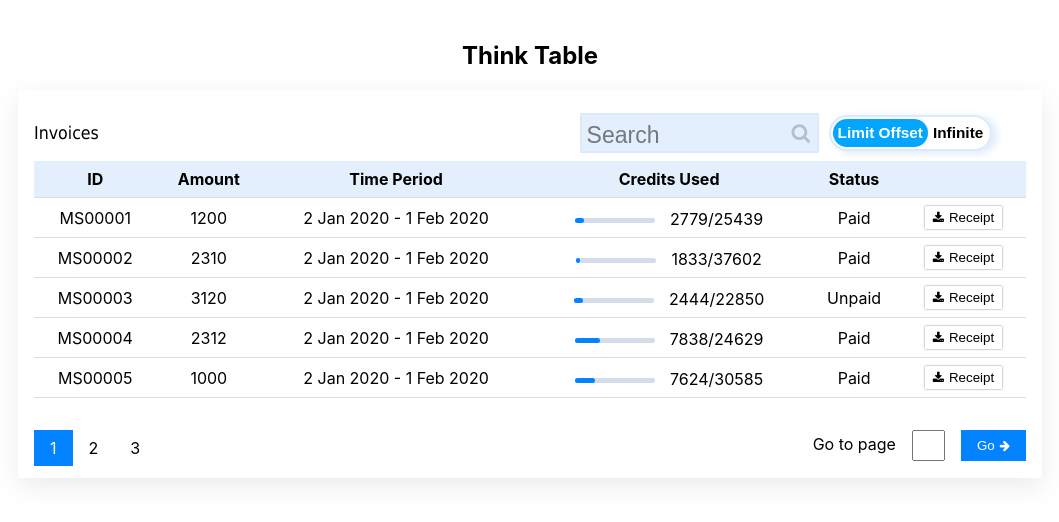
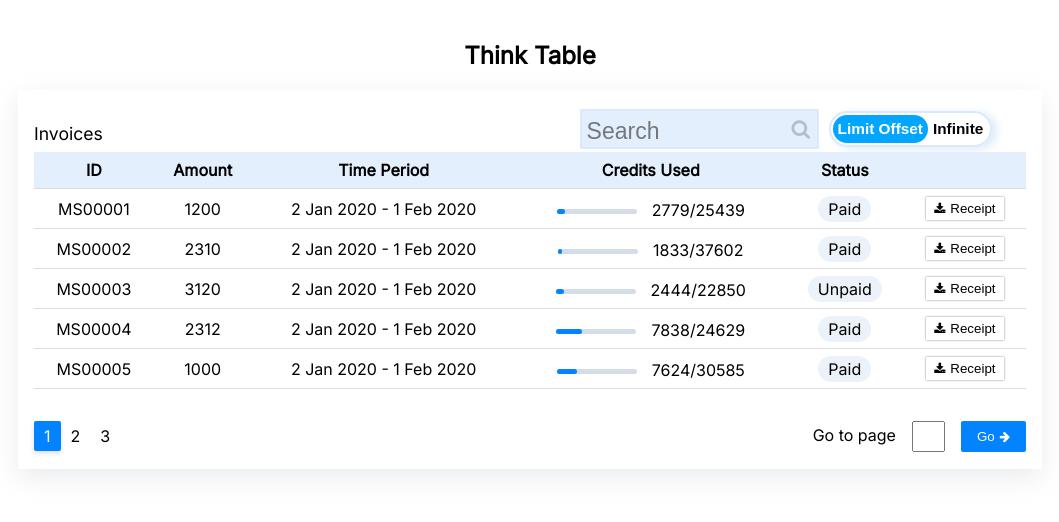
Before and after one commit to ThinkJs-Pvt-LTD/think-table, a React (Create React App) app: page / in a window 1280 px wide. Shown: the top 522 px of the page, without its empty margins (131-1190 px from the left). Built offline with nearby package versions, Linux system fonts and the light colour scheme.

Commit message:
popup modal/ pagination css updates

```diff
--- a/public/index.html
+++ b/public/index.html
@@ -26,6 +26,8 @@
       Learn how to configure a non-root public URL by running `npm run build`.
     -->
     <title>Think Table</title>
+    <link rel="preconnect" href="https://fonts.gstatic.com">
+    <link href="https://fonts.googleapis.com/css2?family=Inter:wght@200;300;400&display=swap" rel="stylesheet">
   </head>
   <body>
     <noscript>You need to enable JavaScript to run this app.</noscript>
--- a/src/App.css
+++ b/src/App.css
@@ -1,5 +1,5 @@
-.App {
-  /* text-align: center; */
+body{
+  font-family: 'Inter', sans-serif;
 }
 
 .App-logo {
--- a/src/commons/PopUp/PopUp.css
+++ b/src/commons/PopUp/PopUp.css
@@ -11,7 +11,7 @@
 
   .box {
     position: relative;
-    width: 50%;
+    width: 548px;
     margin: 0 auto;
     height: auto;
     max-height: 70vh;
--- a/src/components/Dashbaord/Dashboard.css
+++ b/src/components/Dashbaord/Dashboard.css
@@ -34,6 +34,9 @@
   .nav-search {
     width: 50%;
   }
+}
+table{
+  font-family: Inter;
 }
 th {
   /* text-align: left; */
@@ -82,6 +85,11 @@ td {
   height: 5px;
   border-radius: 10px;
 }
+.pay-status{
+  background: #ECF2F9;
+  border-radius: 15px;
+  padding: 3px 10px;
+}
 .loading-messsage{
   text-align: center;
   margin-top: 10px;
@@ -93,15 +101,15 @@ td {
 .pop-up-block {
   display: flex;
   flex-direction: column;
-  /* border: 1px solid black; */
-  height: 100px;
   justify-content: space-around;
+  margin: 1.25rem 0 ;
 }
 .style-text {
   font-weight: 540;
   font-size: 1.1rem;
-  font-family: Tahoma;
+  font-family: 'Inter', sans-serif;
   justify-content: space-around;
+  margin-bottom: 8px;
 }
 .style-text-input {
   padding: 7px;
@@ -110,30 +118,31 @@ td {
   font-size: 1.1rem;
   font-family: Tahoma;
   position: relative;
-  background-color: rgb(227, 239, 252);
+  background-color: #ECF2F9;
 }
 .footer-buttons {
-  position: relative;
-  left: 61.1%;
-  width: 40%;
-  display: flex;
-  justify-content: space-around;
+  float: right;
 }
 .updateButton {
-  background-color: rgb(2, 166, 255);
-  color: white;
-  font-size: 22px;
-  font-weight: 800;
-  position: relative;
+  background: #0381FA;
   border: none;
+  color: #fff;
+  padding: 7px 8px 7px 8px;
+  margin-left: 10px;
+  font-weight: 600;
+  font-size: 18px;
   cursor: pointer;
 }
 .cancle-button {
-  padding: 7px;
-  background-color: white;
-  font-size: 22px;
-  font-weight: 800;
-  border: 2px solid rgb(219, 234, 250);
+  background: #fff;
+  border: none;
+  color: #111;
+  padding: 7px 8px 7px 8px;
+  background: #FDFEFF;
+  border: 1px solid #D3DDE9;
+  box-shadow: 0px 1px 3px rgba(0, 52, 102, 0.06), 0px 1px 2px rgba(0, 52, 102, 0.12);
+  font-weight: 600;
+  font-size: 18px;
   cursor: pointer;
 }
 
--- a/src/components/DataTable/index.js
+++ b/src/components/DataTable/index.js
@@ -55,7 +55,7 @@ const DataTable = (props) => {
                                     </span>
                                 </td>
                                 <td>
-                                    {user.invoicePaymentStatus ? user.invoicePaymentStatus : "-"}
+                                    <span className="pay-status">{user.invoicePaymentStatus ? user.invoicePaymentStatus : "-"}</span>
                                 </td>
                                 <td>
                                     <button className="recipt-btn">
--- a/src/components/Pagination/Pagination.css
+++ b/src/components/Pagination/Pagination.css
@@ -5,13 +5,15 @@
 .pagination a {
   color: black;
   float: left;
-  padding: 8px 16px;
+  padding: 5px 10px;
   text-decoration: none;
+  border-radius: 2px;
 }
 
 .pagination a.active {
   background-color: #0383ff;
   color: white;
+  box-shadow: 0px 3px 6px rgba(0, 52, 102, 0.05), 0px 2px 4px rgba(0, 52, 102, 0.1);
 }
 .pagination a:hover:not(.active) {
   cursor: pointer;
@@ -47,6 +49,7 @@ input::-webkit-inner-spin-button {
   border: none;
   padding: 0.5rem 1rem;
   cursor: pointer;
+  border-radius: 2px;
 }
 
 .pagination .go-to-icon{
```
